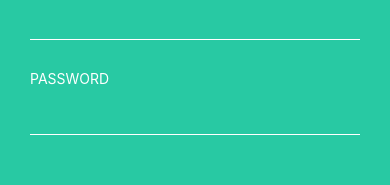
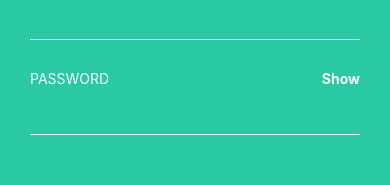
Before and after one commit to AselSiriwardena/Location-based-news-recommendation, a React Native app in the folder Frontend1/LocationBasedNewsUI/: screen / in a window 390 px wide. Shown: the part 186-371 px from the top of the page. Built offline with nearby package versions, Linux system fonts and the light colour scheme.

Commit message:
fixing Next button an show hide pw

```diff
--- a/Frontend1/LocationBasedNewsUI/src/components/buttons/NextArrowButton.js
+++ b/Frontend1/LocationBasedNewsUI/src/components/buttons/NextArrowButton.js
@@ -21,17 +21,17 @@
 
 export default class NextArrowButton extends Component {
   render() {
-  	// const { disabled, handleNextButton } = this.props;
+  	const { disabled } = this.props;
       // const opacityStyle = disabled ? 0.2 : 0.6;
 
-      const { disabled }= this.props;
+      // const { disabled }= this.props;
       const opacityStyle = disabled ? {backgroundColor:'rgba(255,255,255,0.2'} : {backgroundColor:'rgba(255,255,255,0.6)'};
     return (
       <View style={styles.buttonWrapper}>
         <TouchableHighlight
             style={[opacityStyle,styles.button]}
         //   style={[{ opacity: opacityStyle }, styles.button]}
-        //   onPress={handleNextButton}
+          // onPress={handleNextButton}
         //   disabled={disabled}
         >
 
@@ -46,7 +46,7 @@
     );
   }
 }
-
+// Functioning of next arrowButton
 // NextArrowButton.propTypes = {
 //   disabled: PropTypes.bool,
 //   handleNextButton: PropTypes.func,
--- a/Frontend1/LocationBasedNewsUI/src/components/form/InputField.js
+++ b/Frontend1/LocationBasedNewsUI/src/components/form/InputField.js
@@ -11,10 +11,24 @@
   Easing,
 } from 'react-native';
 import colors from '../../styles/colors';
+import { throwStatement } from '@babel/types';
 
 export default class InputField extends Component {
+  constructor(props) {
+    super(props);
+    this.state={
+      secureInput: props.inputType === 'text' || props.inputType === 'email' ? false : true,
+    };
+    this.toggleShowPassword = this.toggleShowPassword.bind(this);
+  }
+
+  //To show the password
+  toggleShowPassword() {
+    this.setState({ secureInput: !this.state.secureInput});
+  }
   render(){
     const {labelText,labelTextSize,labelColor,textColor, borderBottomColor, inputType, customStyle} = this.props;
+    const { secureInput} = this.state;
     const fontSize = labelTextSize || 14;
     const color = labelColor || colors.white;
     const inputColor = textColor || colors.white;
@@ -23,10 +37,18 @@
     return(
       <View style={[customStyle, styles.wrapper]}>
         <Text style={[{color,fontSize},styles.label]}>{labelText}</Text>
+        {inputType === 'password'?
+          <TouchableOpacity
+          style={styles.showButton}
+          onPress={this.toggleShowPassword}
+          >
+            <Text style={styles.showButtonText}>{secureInput ? 'Show' : 'Hide'}</Text>
+          </TouchableOpacity>
+      : null}
         <TextInput
           autoCorrect={false}
           style={[{color: inputColor, borderBottomColor: borderBottom},styles.inputField]}
-          secureTextEntry={inputType === 'password'}
+          secureTextEntry={secureInput}
         />
       </View>
     );
--- a/Frontend1/LocationBasedNewsUI/src/screens/LogIn.js
+++ b/Frontend1/LocationBasedNewsUI/src/screens/LogIn.js
@@ -18,7 +18,9 @@
     }
     render() {
         return (
-            <KeyboardAvoidingView style = {styles.wrapper}
+            <KeyboardAvoidingView
+            style = {styles.wrapper}
+            // behavior = "padding" //need to add this
             >
                 <View style={styles.scrollViewWrapper}>
                     <ScrollView style={styles.scrollView}>
@@ -42,12 +44,13 @@
                             customStyle={{marginBottom: 30}}
                         />
                     </ScrollView>
-                </View>
-                <View style={styles.nextButton}>
+                    <View style={styles.nextButton}>
                         <NextArrowButton
-                            handleNextButton = {this.handleNextButton}
+                        handleNextButton = {this.handleNextButton}
                         />
                     </View>
+                </View>
+
             </KeyboardAvoidingView>
         );
     }
```
